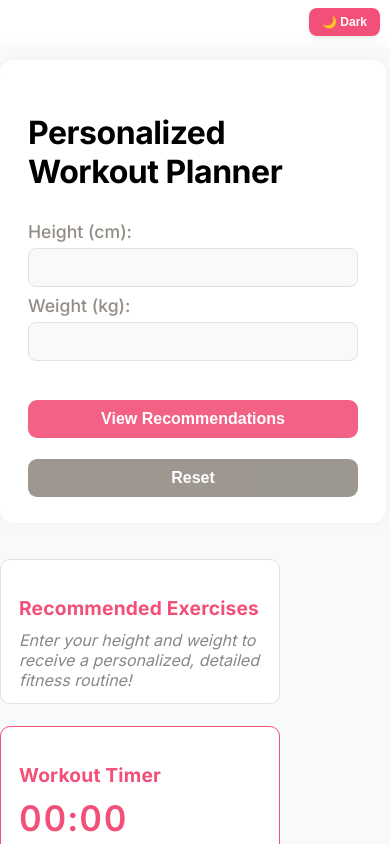
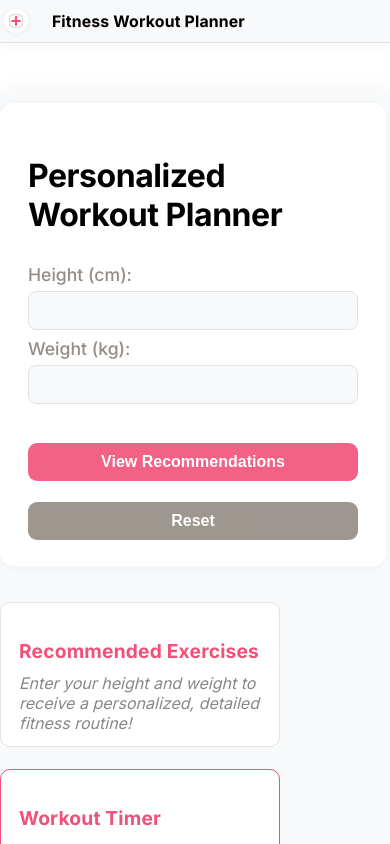
Before and after one commit to Workflow-Manager-admin/fitsync-95856-1b54aa3b, a React (Create React App) app in the folder fitness_workout_frontend/: page / in a window 390 px wide. Shown: the top 844 px of the page. Built offline with nearby package versions, Linux system fonts and the light colour scheme; the HTML template or start-up script is replaced by a standard one.

Commit message:
CheckPoint

```diff
--- a/fitness_workout_frontend/src/App.js
+++ b/fitness_workout_frontend/src/App.js
@@ -1,5 +1,7 @@
 import React, { useState, useEffect, useRef } from "react";
 import "./App.css";
+import Navbar from "./Navbar";
+import "./Navbar.css";
 
 /**
  * PUBLIC_INTERFACE
@@ -183,6 +185,7 @@ function App() {
   // Render
   return (
     <div className="fitness-app-root App">
+      <Navbar />
       <button
         className="theme-toggle"
         onClick={toggleTheme}
--- /dev/null
+++ b/fitness_workout_frontend/src/Navbar.css
@@ -0,0 +1,93 @@
+.fitness-navbar {
+  width: 100vw;
+  background: var(--bg-secondary, #f8f9fa);
+  color: var(--primary-color, #000);
+  border-bottom: 1.5px solid var(--border-color, #e2e2e2);
+  box-shadow: 0 2px 12px 0 rgba(40, 44, 52, 0.04);
+  padding: 0;
+  position: sticky;
+  top: 0;
+  z-index: 30;
+}
+
+.fitness-navbar__content {
+  max-width: 1120px;
+  margin: 0 auto;
+  padding: 0 3vw;
+  height: 64px;
+  display: flex;
+  align-items: center;
+  justify-content: flex-start;
+}
+
+.fitness-navbar__logo-title {
+  display: flex;
+  flex-direction: row;
+  align-items: center;
+  gap: 22px;
+}
+
+.fitness-navbar__logo {
+  display: flex;
+  align-items: center;
+  justify-content: center;
+  width: 44px;
+  height: 44px;
+  background: var(--bg-primary, #fff);
+  border-radius: 12px;
+  box-shadow: 0 1px 6px 0 rgba(40, 44, 52, 0.07);
+  margin-right: 4px;
+}
+
+.fitness-navbar__logo svg {
+  display: block;
+  width: 32px;
+  height: 32px;
+}
+
+.fitness-navbar__title {
+  font-family: 'Inter', 'Segoe UI', Arial, sans-serif;
+  font-size: 1.45rem;
+  font-weight: 700;
+  letter-spacing: -0.022em;
+  color: var(--primary-color, #000);
+  text-shadow: 0 1px 0 rgba(242,80,120,0.10);
+}
+
+@media (max-width: 700px) {
+  .fitness-navbar__content {
+    height: 54px;
+    padding: 0 2vw;
+  }
+  .fitness-navbar__title {
+    font-size: 1.08rem;
+  }
+  .fitness-navbar__logo {
+    width: 32px;
+    height: 32px;
+    margin-right: 2px;
+  }
+  .fitness-navbar__logo svg {
+    width: 22px;
+    height: 22px;
+  }
+}
+
+@media (max-width: 400px) {
+  .fitness-navbar__title {
+    font-size: 0.99rem;
+    letter-spacing: 0.01em;
+  }
+  .fitness-navbar__content {
+    height: 42px;
+    padding: 0 1vw;
+  }
+  .fitness-navbar__logo {
+    width: 24px;
+    height: 24px;
+  }
+  .fitness-navbar__logo svg {
+    width: 14px;
+    height: 14px;
+  }
+}
--- /dev/null
+++ b/fitness_workout_frontend/src/Navbar.js
@@ -0,0 +1,63 @@
+import React from "react";
+import "./Navbar.css";
+
+// PUBLIC_INTERFACE
+/**
+ * Navbar with project title and modern health-themed plus sign logo.
+ * Responsive, minimal, and styled per app's color palette.
+ */
+function Navbar() {
+  return (
+    <nav className="fitness-navbar" role="navigation">
+      <div className="fitness-navbar__content">
+        <div className="fitness-navbar__logo-title">
+          <span className="fitness-navbar__logo" aria-label="Health Plus Logo">
+            {/* Modern, minimal health plus sign SVG */}
+            <svg
+              width="32"
+              height="32"
+              viewBox="0 0 40 40"
+              fill="none"
+              xmlns="http://www.w3.org/2000/svg"
+              aria-hidden="true"
+              focusable="false"
+            >
+              <rect
+                x="17"
+                y="6"
+                width="6"
+                height="28"
+                rx="3"
+                fill="var(--accent-color, #f25078)"
+                />
+              <rect
+                x="6"
+                y="17"
+                width="28"
+                height="6"
+                rx="3"
+                fill="var(--accent-color, #f25078)"
+                />
+              {/* Optional: thin outline for modernity */}
+              <rect
+                x="2"
+                y="2"
+                width="36"
+                height="36"
+                rx="10"
+                stroke="var(--secondary-color, #938c85)"
+                strokeWidth="1.2"
+                fill="none"
+              />
+            </svg>
+          </span>
+          <span className="fitness-navbar__title">
+            Fitness Workout Planner
+          </span>
+        </div>
+      </div>
+    </nav>
+  );
+}
+
+export default Navbar;
```
Also changed, not shown: 1 other file (tests, documents, lock files or other folders).
